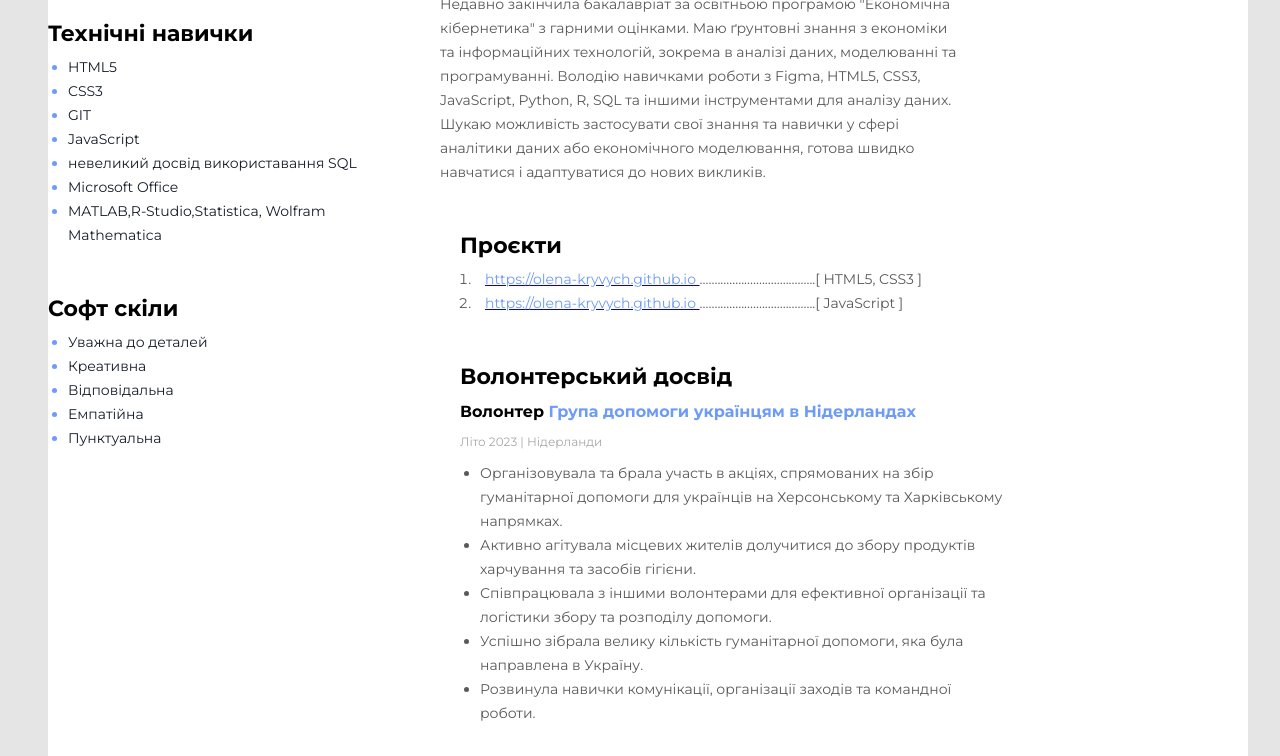
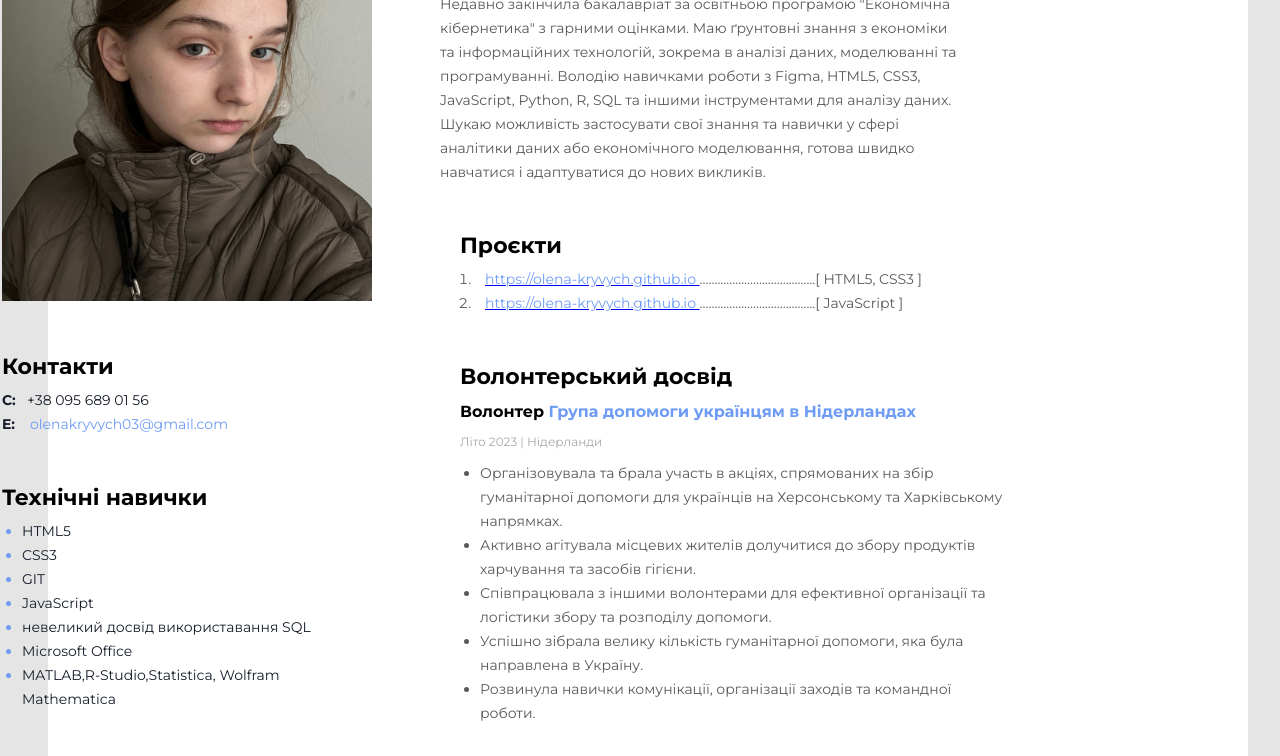
Before and after one commit to olena-kryvych/1, a plain HTML site: page index.html in a window 1280 px wide. Shown: the part 207-963 px from the top of the page. Drawn offline with Linux system fonts and the light colour scheme.

Commit message:
Update index.html

```diff
--- a/index.html
+++ b/index.html
@@ -109,9 +109,9 @@
         </div>
 
         <!-- Sidebar -->
-<!--         <aside class="sidebar">
+        <aside class="sidebar">
             <img src="./img/photo_2024-06-20_16-16-57.jpg" alt="My photo" width="370px" height="420px" class="img">
- -->
+
 
             <div class="sidebar-content">
                 <!-- Contacts -->
```
